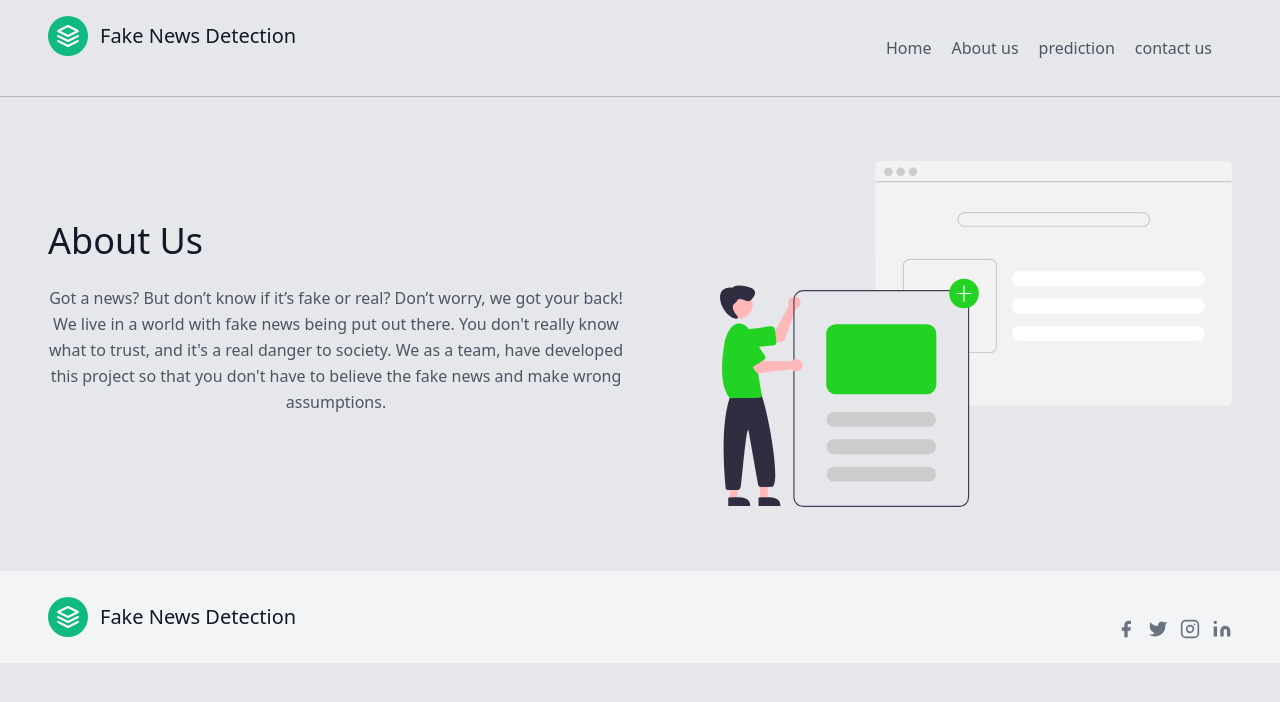
After one commit to Oxytocinfr/Fake-News-Detection, a Flask app: page /about in a window 1280 px wide. The commit adds this page. Shown: the top 702 px of the page. Run offline with Flask 2, Linux system fonts and the light colour scheme; parts of the project's set-up code (start-up, migrations or seed data) failed here and were passed over.

Commit message:
update code

```diff
--- a/app.py
+++ b/app.py
@@ -27,6 +27,14 @@ def prediction():
     else:
         return render_template("prediction.html")
 
+@app.route('/about')
+def about():
+    return render_template("about.html")
+
+@app.route('/contact')
+def contact():
+    return render_template("contact.html")
+
 
 if __name__ == '__main__':
     app.debug = True
--- /dev/null
+++ b/templates/about.html
@@ -0,0 +1,90 @@
+<!doctype html>
+<html lang="en">
+  <head>
+    <!-- Required meta tags -->
+    <meta charset="utf-8">
+    <meta name="viewport" content="width=device-width, initial-scale=1">
+
+    <!-- Bootstrap CSS -->
+    <link href="https://cdn.jsdelivr.net/npm/bootstrap@5.1.0/dist/css/bootstrap.min.css" rel="stylesheet" integrity="sha384-KyZXEAg3QhqLMpG8r+8fhAXLRk2vvoC2f3B09zVXn8CA5QIVfZOJ3BCsw2P0p/We" crossorigin="anonymous">
+    <link href="https://unpkg.com/tailwindcss@^2/dist/tailwind.min.css" rel="stylesheet">
+
+    <title>Fake News Detection</title>
+  </head>
+  <body class="bg-gray-200">
+    <header class="text-gray-600 body-font -my-8">
+        <div class="container mx-auto flex flex-wrap p-5 flex-col md:flex-row items-center">
+          <a class="flex title-font font-medium items-center text-gray-900 mb-4 md:mb-0">
+            <svg xmlns="http://www.w3.org/2000/svg" fill="none" stroke="currentColor" stroke-linecap="round" stroke-linejoin="round" stroke-width="2" class="w-10 h-10 text-white p-2 bg-green-500 rounded-full" viewBox="0 0 24 24">
+              <path d="M12 2L2 7l10 5 10-5-10-5zM2 17l10 5 10-5M2 12l10 5 10-5"></path>
+            </svg>
+            <span class="ml-3 text-xl">Fake News Detection</span>
+          </a>
+          <nav class="md:ml-auto flex flex-wrap items-center text-base justify-center">
+            <a href="/" class="mr-5 hover:text-gray-900">Home</a>
+            <a href="/about"   class="mr-5 hover:text-gray-900">About us</a>
+            <a href="/prediction" class="mr-5 hover:text-gray-900">prediction</a>
+            <a href="/contact" class="mr-5 hover:text-gray-900">contact us</a>
+          </nav>
+        </div>
+      </header><hr>
+      <section class="text-gray-600 body-font -my-8">
+        <div class="container mx-auto flex px-5 py-24 md:flex-row flex-col items-center">
+          <div class="lg:flex-grow md:w-1/2 lg:pr-24 md:pr-16 flex flex-col md:items-start md:text-left mb-16 md:mb-0 items-center text-center">
+            <h1 class="title-font sm:text-4xl text-3xl mb-4 font-medium text-gray-900">About Us</h1>
+            <p class="mb-8 leading-relaxed">Got a news? But don’t know if it’s fake or real? Don’t worry, we got your back! We live in a world with fake news being put out there. You don't really know what to trust, and it's a real danger to society. We as a team, have developed this project so that you don't have to believe the fake news and make wrong assumptions.</p>
+          </div>
+          <div class="lg:max-w-lg lg:w-full md:w-1/2 w-5/6">
+            <img class="object-cover object-center rounded" alt="hero" src="../static/image.svg">
+          </div>
+        </div>
+      </section>
+      <footer class="text-gray-600 body-font -my-8">
+        <div class="bg-gray-100">
+          <div class="container px-5 py-6 mx-auto flex items-center sm:flex-row flex-col">
+            <a class="flex title-font font-medium items-center md:justify-start justify-center text-gray-900">
+              <svg xmlns="http://www.w3.org/2000/svg" fill="none" stroke="currentColor" stroke-linecap="round" stroke-linejoin="round" stroke-width="2" class="w-10 h-10 text-white p-2 bg-green-500 rounded-full" viewBox="0 0 24 24">
+                <path d="M12 2L2 7l10 5 10-5-10-5zM2 17l10 5 10-5M2 12l10 5 10-5"></path>
+              </svg>
+              <span class="ml-3 text-xl">Fake News Detection</span>
+            </a>
+            <span class="inline-flex sm:ml-auto sm:mt-0 mt-4 justify-center sm:justify-start">
+              <a class="text-gray-500">
+                <svg fill="currentColor" stroke-linecap="round" stroke-linejoin="round" stroke-width="2" class="w-5 h-5" viewBox="0 0 24 24">
+                  <path d="M18 2h-3a5 5 0 00-5 5v3H7v4h3v8h4v-8h3l1-4h-4V7a1 1 0 011-1h3z"></path>
+                </svg>
+              </a>
+              <a class="ml-3 text-gray-500">
+                <svg fill="currentColor" stroke-linecap="round" stroke-linejoin="round" stroke-width="2" class="w-5 h-5" viewBox="0 0 24 24">
+                  <path d="M23 3a10.9 10.9 0 01-3.14 1.53 4.48 4.48 0 00-7.86 3v1A10.66 10.66 0 013 4s-4 9 5 13a11.64 11.64 0 01-7 2c9 5 20 0 20-11.5a4.5 4.5 0 00-.08-.83A7.72 7.72 0 0023 3z"></path>
+                </svg>
+              </a>
+              <a class="ml-3 text-gray-500">
+                <svg fill="none" stroke="currentColor" stroke-linecap="round" stroke-linejoin="round" stroke-width="2" class="w-5 h-5" viewBox="0 0 24 24">
+                  <rect width="20" height="20" x="2" y="2" rx="5" ry="5"></rect>
+                  <path d="M16 11.37A4 4 0 1112.63 8 4 4 0 0116 11.37zm1.5-4.87h.01"></path>
+                </svg>
+              </a>
+              <a class="ml-3 text-gray-500">
+                <svg fill="currentColor" stroke="currentColor" stroke-linecap="round" stroke-linejoin="round" stroke-width="0" class="w-5 h-5" viewBox="0 0 24 24">
+                  <path stroke="none" d="M16 8a6 6 0 016 6v7h-4v-7a2 2 0 00-2-2 2 2 0 00-2 2v7h-4v-7a6 6 0 016-6zM2 9h4v12H2z"></path>
+                  <circle cx="4" cy="4" r="2" stroke="none"></circle>
+                </svg>
+              </a>
+            </span>
+          </div>
+        </div>
+      </footer>
+
+    <!-- Optional JavaScript; choose one of the two! -->
+
+    <!-- Option 1: Bootstrap Bundle with Popper -->
+    <script src="https://cdn.jsdelivr.net/npm/bootstrap@5.1.0/dist/js/bootstrap.bundle.min.js" integrity="sha384-U1DAWAznBHeqEIlVSCgzq+c9gqGAJn5c/t99JyeKa9xxaYpSvHU5awsuZVVFIhvj" crossorigin="anonymous"></script>
+
+    <!-- Option 2: Separate Popper and Bootstrap JS -->
+    <!--
+    <script src="https://cdn.jsdelivr.net/npm/@popperjs/core@2.9.3/dist/umd/popper.min.js" integrity="sha384-eMNCOe7tC1doHpGoWe/6oMVemdAVTMs2xqW4mwXrXsW0L84Iytr2wi5v2QjrP/xp" crossorigin="anonymous"></script>
+    <script src="https://cdn.jsdelivr.net/npm/bootstrap@5.1.0/dist/js/bootstrap.min.js" integrity="sha384-cn7l7gDp0eyniUwwAZgrzD06kc/tftFf19TOAs2zVinnD/C7E91j9yyk5//jjpt/" crossorigin="anonymous"></script>
+    -->
+  </body>
+</html>
```
Also changed, not shown: templates/contact.html (added, +90 -0 lines), templates/index.html (+18 -18 lines), templates/prediction.html (+4 -4 lines), 1 other file.
